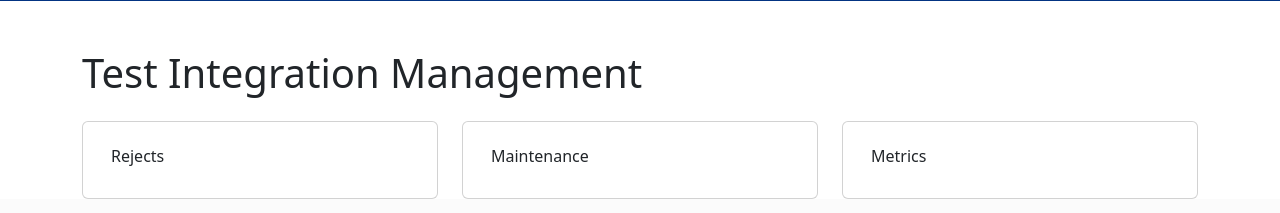
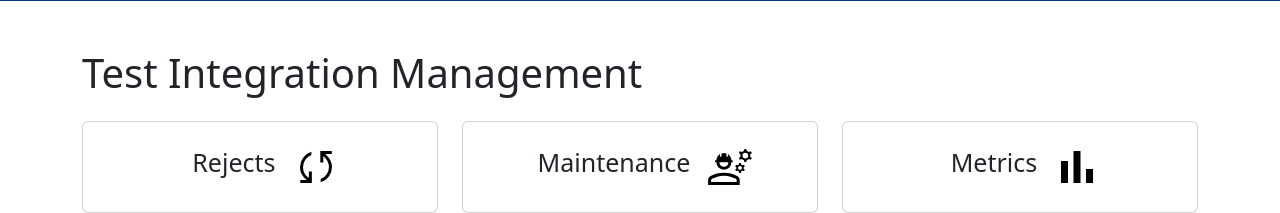
Before and after one commit to JoseArevalozz/Tim_db, a Django app: a page that uses forms_db/templates/base/first.html in a window 1280 px wide. Shown: the part 799-1012 px from the top of the page. Run offline with Django 4.2, Linux system fonts and the light colour scheme.

Commit message:
style of menus

```diff
--- a/forms_db/templates/base/first.html
+++ b/forms_db/templates/base/first.html
@@ -1,27 +1,31 @@
 {% extends 'main.html' %}
+{% load static%}
 
 {% block content %}
 <div class="container mt-5">
     <h1>Test Integration Management</h1>
-    <div class="row">
+    <div class="row text-center">
         <div class="col-sm-6 col-md-4 mt-3">
-            <div class="card">
+            <div class="card card-rejects">
                 <div class="card-body">
-                    <a  href="{% url 'menuRejects'%}" class="card-title btn border-0" >Rejects</a>
+                    <a  href="{% url 'menuRejects'%}" class="card-title btn border-0" style="font-size: 25px;">Rejects</a>
+                    <img src="{% static 'images/rejectIcon.svg' %}"></img>
                 </div>
             </div>
         </div>
         <div class="col-sm-6 col-md-4 mt-3">
-            <div class="card">
+            <div class="card card-maintenance">
                 <div class="card-body">
-                    <a href="{% url 'menuMaintenance' %}" class="card-title btn border-0">Maintenance</a>
+                    <a href="{% url 'menuMaintenance' %}" class="card-title btn border-0" style="font-size: 25px;">Maintenance</a>
+                    <img src="{% static 'images/maintenanceIcon.svg'%}">
                 </div>
             </div>
         </div>
         <div class="col-sm-6 col-md-4 mt-3">
-            <div class="card">
+            <div class="card card-metrics">
                 <div class="card-body">
-                    <a class="card-title btn border-0">Metrics</a>
+                    <a class="card-title btn border-0" style="font-size: 25px;">Metrics</a>
+                    <img src="{% static 'images/metricsIcon.svg' %}">
                 </div>
             </div>
         </div>
--- a/forms_db/templates/base/menuMaintenance.html
+++ b/forms_db/templates/base/menuMaintenance.html
@@ -5,14 +5,14 @@
     <h1>Maintenance</h1>
     <div class="row d-flex justify-content-center">
         <div class="col-sm-12 col-md-6 text-center mt-3">
-            <div class="card">
+            <div class="card card-menu">
                 <div class="card-body">
                     <a href="{% url 'maintenance_form' %}" class="btn border-0">Register Maintenance</a>
                 </div>
             </div>
         </div>
         <div class="col-sm-12 col-md-6 text-center mt-3">
-            <div class="card">
+            <div class="card card-menu">
                 <div class="card-body">
                     <a href="{% url 'spare_form' %}" class="btn border-0">Register Spare</a>
                 </div>
--- a/static/styles/styles.css
+++ b/static/styles/styles.css
@@ -13,3 +13,19 @@
 #link-logout:hover{
     box-shadow: rgba(0, 0, 0, 0.02) 0px 1px 3px 0px, rgba(27, 31, 35, 0.15) 0px 0px 0px 1px;
 }
+.card-metrics:hover{
+    background-color: #43987b;
+    box-shadow: 0px 5px 10px 0px rgba(0, 0, 0, 0.5)
+}
+.card-maintenance:hover{
+    background-color: #437c98;
+    box-shadow: 0px 5px 10px 0px rgba(0, 0, 0, 0.5)
+}
+.card-rejects:hover{
+    background-color: #984351;
+    box-shadow: 0px 5px 10px 0px rgba(0, 0, 0, 0.5)
+}
+.card-menu:hover{
+    background-color: #5f6f76;
+    box-shadow: 0px 5px 10px 0px rgba(0, 0, 0, 0.5)
+}
```
Also changed, not shown: forms_db/templates/base/menuRejects.html (+6 -6 lines), static/images/maintenanceIcon.svg (added), static/images/metricsIcon.svg (added), static/images/rejectIcon.svg (added).
